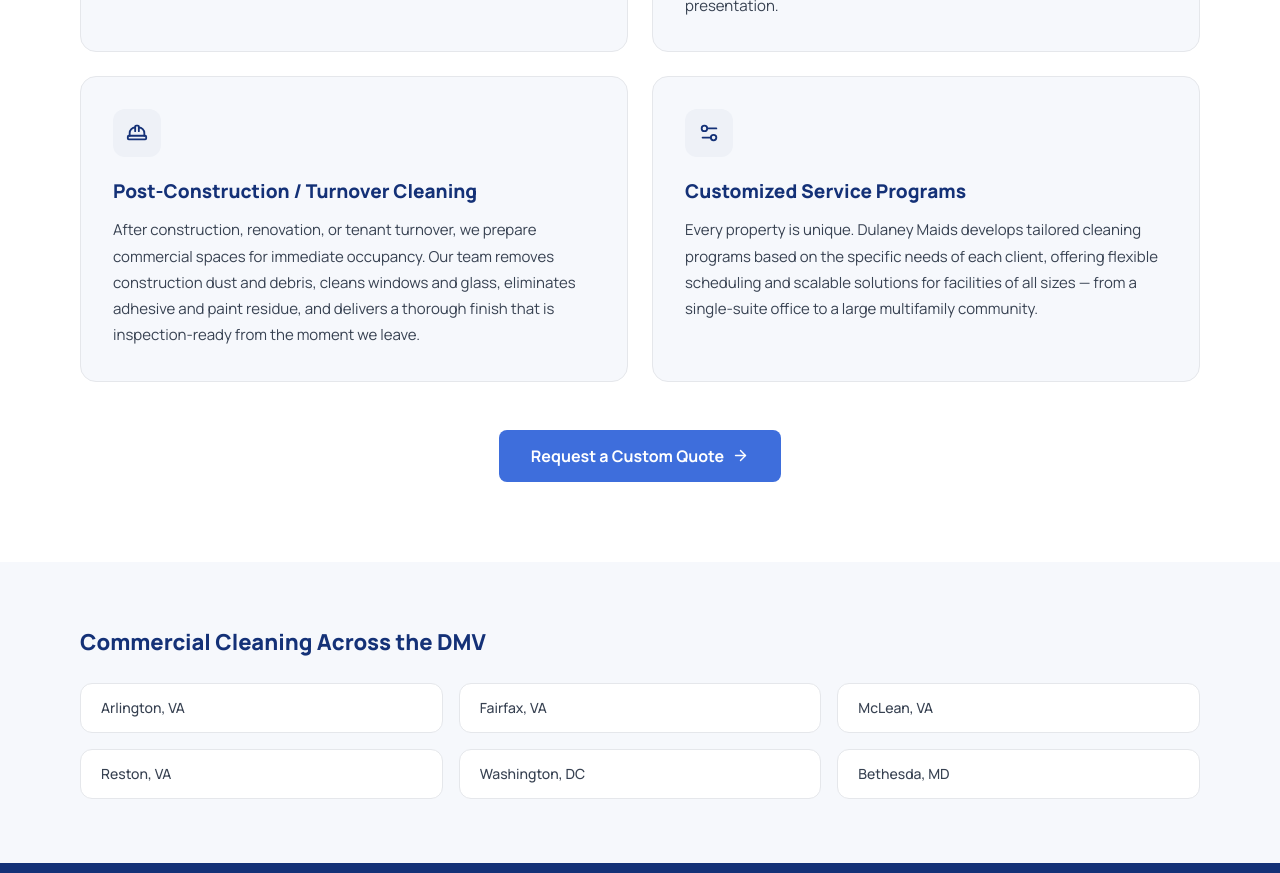
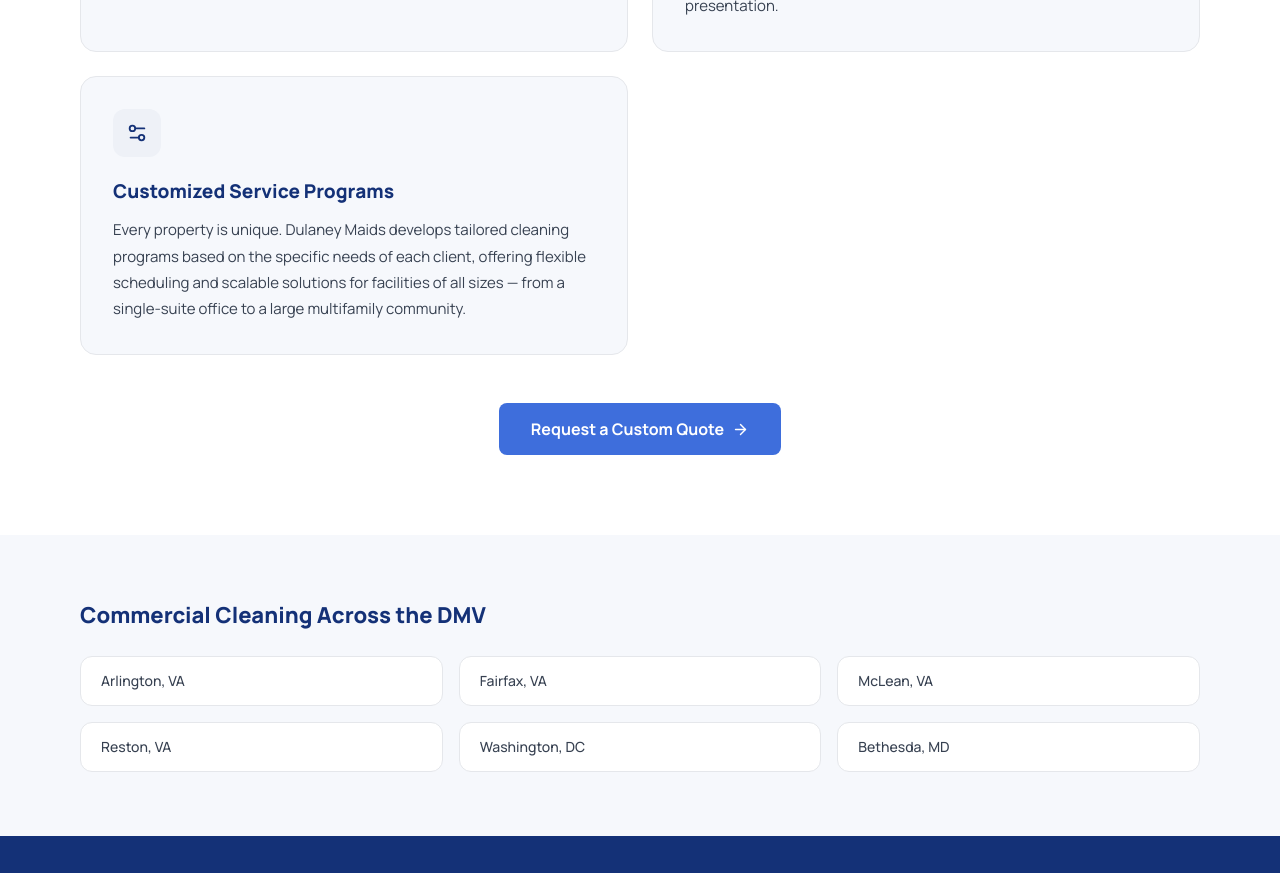
Before and after one commit to mjacobg2002-ant/DulaneyMaids, a React (Vite) app: page /commercial in a window 1280 px wide. Shown: the part 1960-2833 px from the top of the page. Built offline with nearby package versions, Linux system fonts and the light colour scheme.

Commit message:
Update Commercial.tsx

```diff
--- a/src/app/pages/Commercial.tsx
+++ b/src/app/pages/Commercial.tsx
@@ -43,12 +43,7 @@ const solutions = [
     title: 'Exterior Appearance & Property Upkeep',
     desc: "A property's exterior is often the first thing visitors notice. We help maintain a clean and professional appearance throughout outdoor common areas, walkways, entry points, parking areas, and landscaped spaces, contributing to both curb appeal and overall property presentation.",
   },
-  {
-    id: 'post-construction',
-    icon: <HardHat size={22} />,
-    title: 'Post-Construction / Turnover Cleaning',
-    desc: 'After construction, renovation, or tenant turnover, we prepare commercial spaces for immediate occupancy. Our team removes construction dust and debris, cleans windows and glass, eliminates adhesive and paint residue, and delivers a thorough finish that is inspection-ready from the moment we leave.',
-  },
+
   {
     id: 'custom-programs',
     icon: <Settings2 size={22} />,
```
